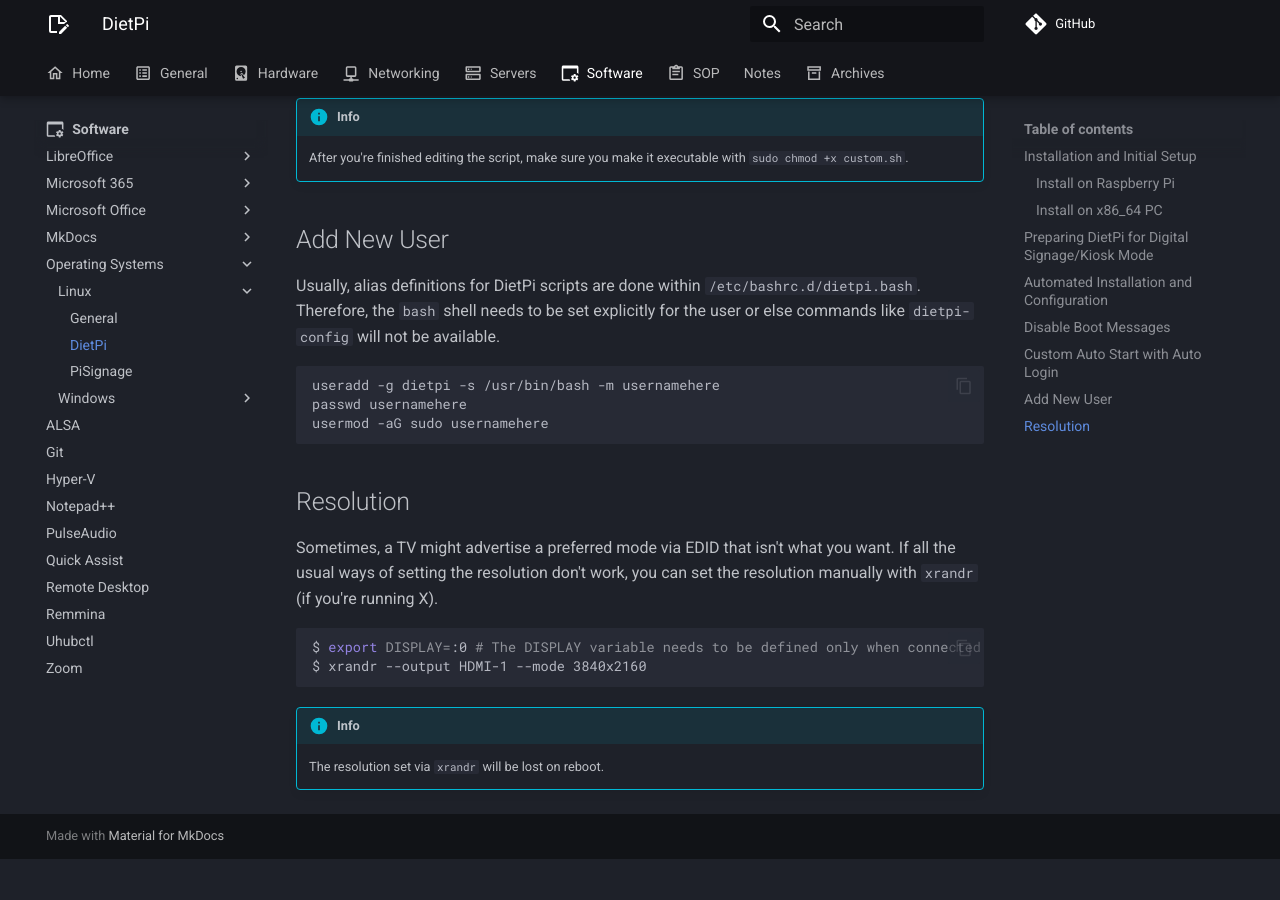
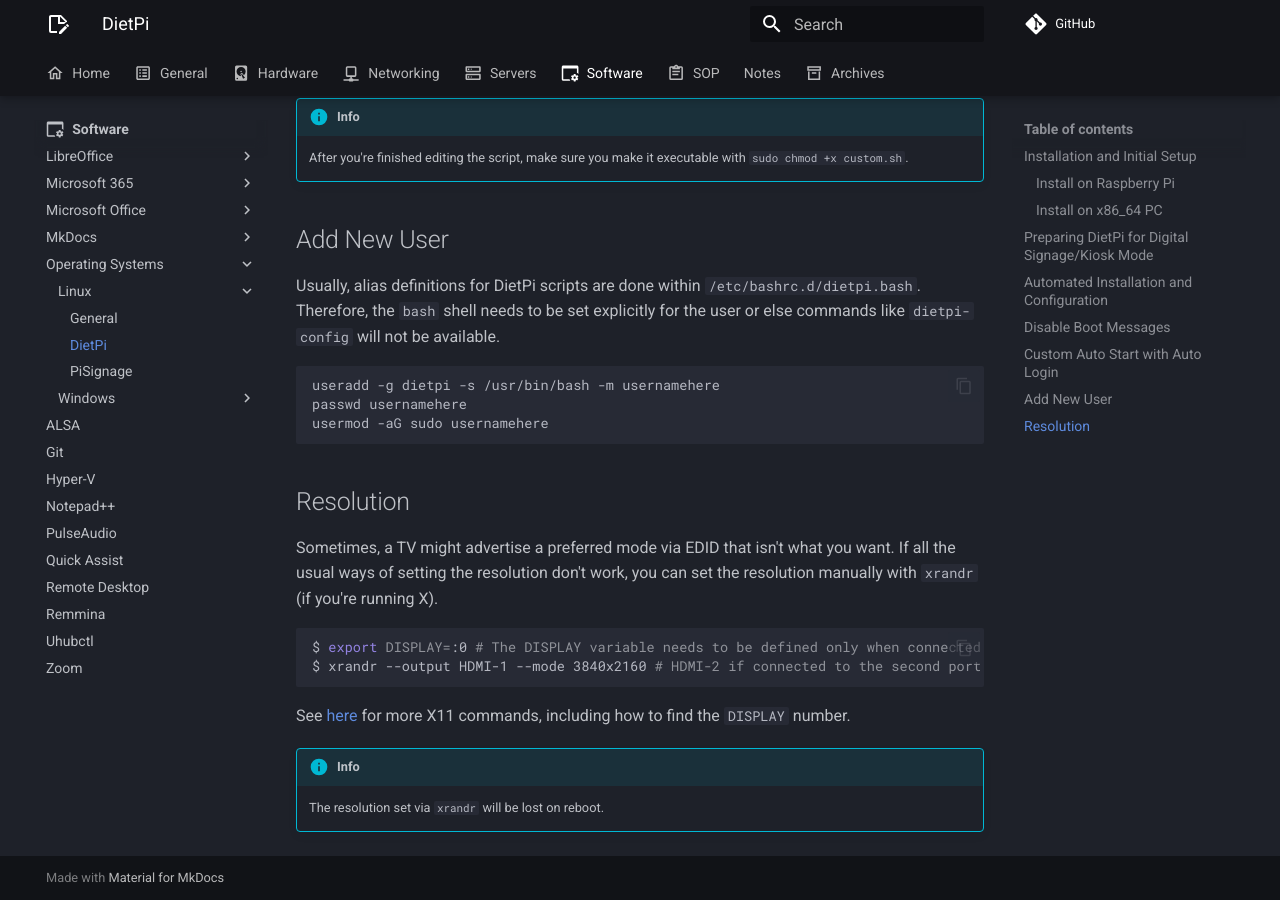
Before and after one commit to rmscode/binary-garden, an MkDocs documentation site: the page built from docs/software/operating-systems/linux/dietpi.md, in a window 1280 px wide and 900 px high, scrolled down 4054 px. Built offline with MkDocs 1.6.1 and Material for MkDocs 9.7.7, drawn with Linux system fonts in a browser that asks for light colours; comment, search, counter and statistics services are not loaded; before the commit the page ends 4913 px from its top, so only the background shows below that.

Commit message:
Docs: Set resolution in DietPi via xrandr

````diff
--- a/docs/software/operating-systems/linux/dietpi.md
+++ b/docs/software/operating-systems/linux/dietpi.md
@@ -483,8 +483,10 @@
 
 ```bash
 $ export DISPLAY=:0 # The DISPLAY variable needs to be defined only when connected to a remote SSH session.
-$ xrandr --output HDMI-1 --mode 3840x2160
+$ xrandr --output HDMI-1 --mode 3840x2160 # HDMI-2 if connected to the second port
 ```
+
+See [here](../../x11.md) for more X11 commands, including how to find the `DISPLAY` number.
 
 !!! info
 
````
